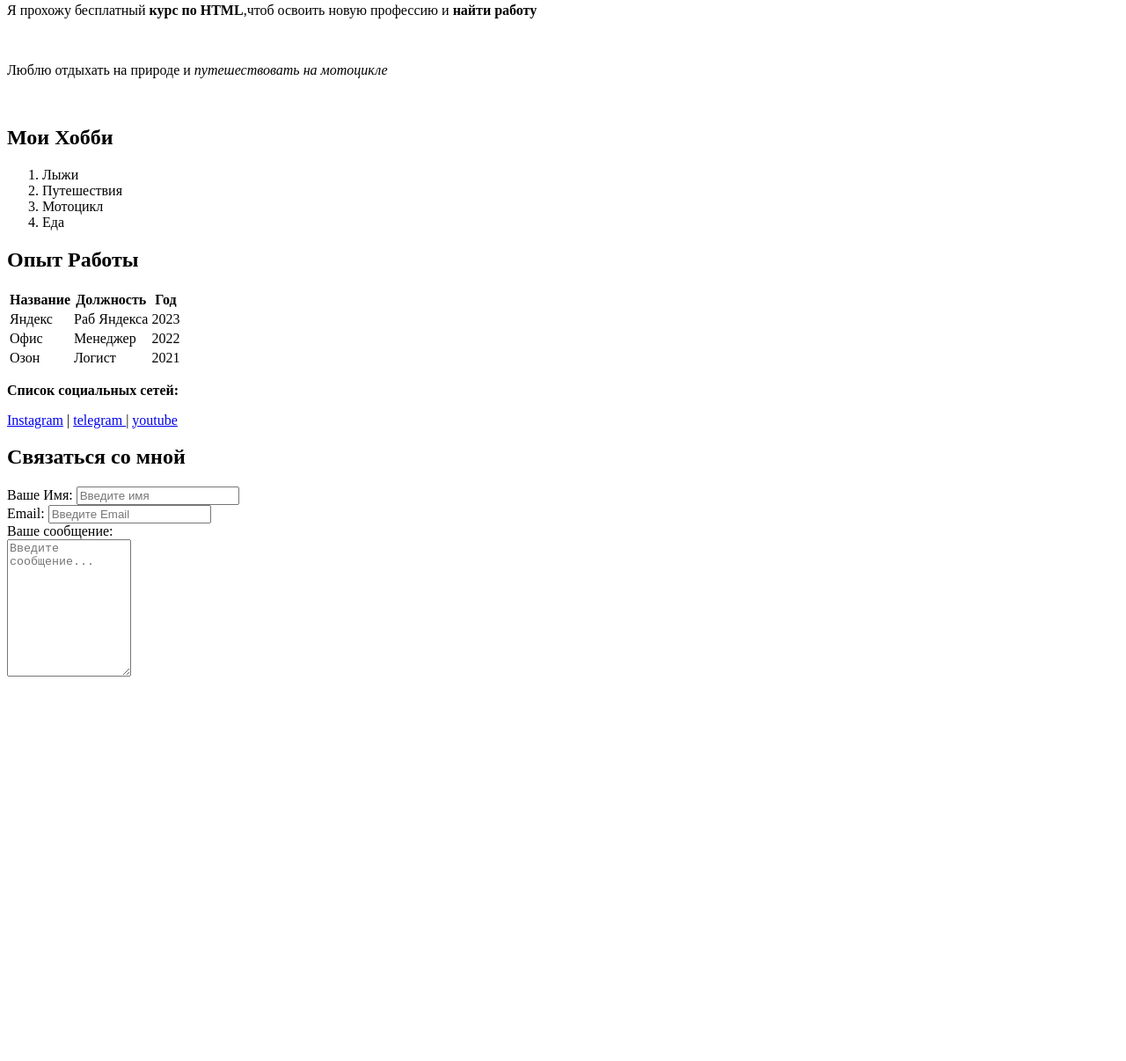
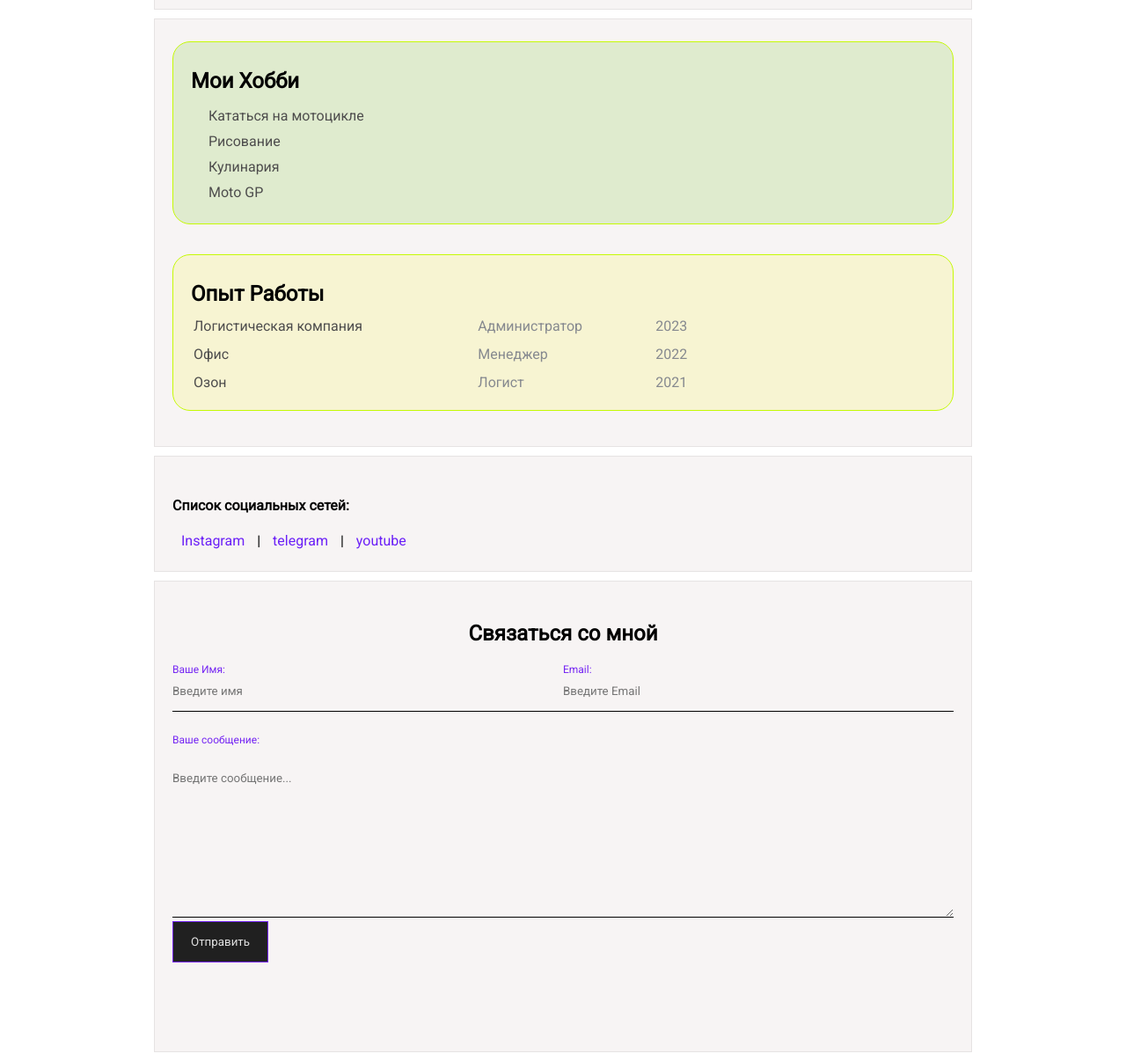
Before and after one commit to SvetaIl/resume, a plain HTML site: page index.html in a window 1280 px wide. Shown: the part 361-1567 px from the top of the page at 88% size. Before the commit the page ends 1142 px from the top, so only its background shows below. Drawn offline with Linux system fonts and the light colour scheme.

Commit message:
add styles

```diff
--- a/index.html
+++ b/index.html
@@ -6,43 +6,73 @@
     <meta name="description" content="Это резюме ">
     <meta name="keywords" content="html,css,cv,resume">
     <title>Резюме Света И</title>
+    <link rel="stylesheet"href="styles_res.css">
 </head>
+
+
+
 <body>
 
-    <img src="cat_ava2.png" alt="Света И фото">
+    <div class="container">
+
+        <div class="box">
+
+                <div class="info-text">
+
+                            <img src="cat_ava2.png" alt="Света И фото" class="avatar">
+
+                        <div class="info">
+                            <h1>Света И</h1>
+
+                           <p>Я прохожу бесплатный <strong>курс по HTML и CSS</strong>,чтоб освоить новую профессию и <strong>найти работу в абсолютной новой для меня сфере.</strong></p>
+
+                    <p>Это очень интересно <em> и увлекательно. Надеюсь, в скором времени, смогу сделать настоящее резюме со своими проектами. </em></p>
+                </div>
 
 
-    <h1>Света И</h1>
-<p>Я прохожу бесплатный <strong>курс по HTML</strong>,чтоб освоить новую профессию и <strong>найти работу</strong> </p>
+
+
+
+        </div>
+
+        </div>
+
+
+
+
+<div class="box">
+<div class="card bg-green">
+
+<h2>Мои Хобби</h2>
+
+<ol class="list">
+    <li>Кататься на мотоцикле</li>
+    <li>Рисование</li>
+    <li>Кулинария</li>
+    <li>Moto GP</li>
+</ol>
+</div>
 <br>
 
-<p>Люблю отдыхать на природе и <em>путешествовать на мотоцикле</em></p>
-<br>
-
-<h2>Мои Хобби</h2>
-<ol>
-    <li>Лыжи</li>
-    <li>Путешествия</li>
-    <li>Мотоцикл</li>
-    <li>Еда</li>
-</ol>
-
+<div class="card bg-yellow">
 
 <h2>Опыт Работы</h2>
 
-<table>
-    <thead>
+<table class="table">
+  <!-- <thead>
       <tr>
           <th>Название</th>
           <th>Должность</th>
           <th>Год</th>
       </tr>
-    </thead>
+  </thead> -->
+</div>
+
 
   <tbody>
   <tr>
-        <td>Яндекс </td>
-        <td>Раб Яндекса </td>
+      <td>Логистическая компания </td>
+      <td>Администратор </td>
       <td>2023 </td>
   </tr>
   <tr>
@@ -57,38 +87,60 @@
   </tr>
 </tbody>
 </table>
+</div>
+
+</div>
 
 
-<p>
-    <strong>Список социальных сетей:</strong>
-</p>
+<div class="box">
+ <h4><strong>Список социальных сетей:</strong></h4>
 
+<nav class="navbar">
     <a href="http://instagram.com" target="_blank"> Instagram</a>
     |
     <a href="http://telegram.org" target="_blank">telegram </a>
     |
     <a href="http://youtube.com" target="_blank">youtube</a>
-
- <h2>Связаться со мной</h2>
- <form action=""></form>
- <div>
-<label for="name">Ваше Имя:</label>
-<input type="name" id="name" placeholder="Введите имя">
+</nav>
 
 </div>
 
- <div>
+
+
+ <div class="box">
+
+  <form action="f" class="form">
+    <h2>Связаться со мной</h2>
+
+
+<div class="form-row">
+    <div class="form-group">
+        <label for="name">Ваше Имя:</label>
+        <input type="name" id="name" placeholder="Введите имя">
+    </div>
+
+    <div class="form-group">
         <label for="email">Email:</label>
         <input type="email" id="email" placeholder="Введите Email">
 
     </div>
-     <div>
+</div>
 
+<div class="form-group">
     <label for="message"> Ваше сообщение:</label>
     <br>
-        <textarea id="message"   cols="15" rows="10" placeholder="Введите сообщение..."></textarea>
+    <textarea id="message"   cols="35" rows="10" placeholder="Введите сообщение..."></textarea>
 
 </div>
 
+    <input class="btn" type="submit" value="Отправить"></input>
+    </form>
+    <br>
+    <br>
+    <br>
+    <br>
+    </div>
+
+
 </body>
 </html>
--- /dev/null
+++ b/styles_res.css
@@ -0,0 +1,190 @@
+
+@import url('https://fonts.googleapis.com/css2?family=Roboto&display=swap');
+
+
+
+body{
+    font-family: 'Roboto','sans-serif';
+    font-size: 16;
+    font-weight: normal;
+    background-color:rgb(255, 255, 255);
+    color:#131212;
+   }
+
+.card{
+   border: 0.7px solid rgb(197, 250, 4);
+   border-radius: 20px;
+   padding: 10px 20px;
+   margin-bottom: 15px;
+   color:#4e4d4d;
+}
+
+.card h2{
+    margin-bottom: 10px;
+    color:#000000
+}
+
+.bg-yellow{
+    background:#F7F4D2;
+}
+
+
+.bg-green{
+    background:#DFEBCE;
+    /* padding: 20px; */
+
+}
+
+.container{
+ max-width: 950px;
+ margin:auto;
+ padding-top:20px;
+
+}
+
+.box{
+     background:rgb(247, 244, 244);
+    color:black;
+    padding: 25px 20px;
+     border: 1px solid rgb(230, 227, 227);
+    margin: 10px;
+
+    }
+
+    .avatar{
+        border-radius: 15px;
+        box-shadow: 4px 4px 15px rgba(0, 0, 0, .25);
+    }
+    .info-text{
+        margin-bottom:10px;
+        display: flex;
+
+   }
+   .info{
+       margin-left: 30px;
+       width: 50%;
+   }
+
+   .info p{
+       font-style:normal;
+       font-weight: bold;
+       color: #86898f;
+       margin: 10px;
+   }
+
+
+   @media(max-width:550px){
+       .info-text{
+          display: block;
+          text-align: center;
+       }
+      }
+
+
+    a{
+        color:rgb(107, 32, 247);
+        text-decoration:none;
+    }
+     a:hover{
+        color:#f0bb2b;
+        text-decoration:underline;
+    }
+    a:active{
+        color:red;
+    }
+    a:visited{
+        color:rgb(173, 175, 173);
+    }
+
+    .btn{
+        background:#202020;
+        padding: 15px 20px;
+        color:#e0e0e0;
+        border: 1px solid #7526f3;
+        font-family: inherit;
+        cursor: pointer;
+
+    }
+    .btn:hover{
+        opacity: 0.8;
+    }
+
+    .list{
+       padding: 0 20px;
+        list-style: none;
+
+    }
+    .list li{
+        margin-bottom: 10px;
+    }
+    .table{
+        width: 70%;
+    }
+    .table td{
+        padding-bottom: 10px;
+    }
+
+    .table td:nth-child(2),
+     .table td:nth-child(3) {
+     color: #86898f;
+     }
+
+
+    .navbar a{
+        margin: 10px;
+        padding: 10x;
+    }
+
+    .form h2{
+        text-align: center;
+
+    }
+
+    .form-row{
+        margin-bottom: 10px;
+        display: flex;
+    }
+    .form-row
+    .form-group{
+     margin-right: 15px;
+      width: 50%;
+
+     }
+
+    .form-row
+    .form-group:last-child{
+    margin-right: 0;
+    }
+
+    @media(max-width:550px){
+    .form-row{
+        display: block;
+    }
+    }
+    .form-row
+    .form-group{
+    width: 100%;
+    margin-right: 0;
+    margin-bottom: 15px;
+    }
+
+
+
+   .form-group label{
+     display: block;
+     font-size: 12px;
+     color:#7526f3
+   }
+
+   .form-group input,
+   .form-group textarea{
+    width: 100%;
+    box-sizing: border-box;
+    border:none;
+    background:transparent;
+    border-bottom: 1px solid #000000;
+    color:#4e4d4d;
+    padding: 10px 0 15px;
+    outline: none;
+    font-family: inherit;
+}
```
Lines whose indentation alone changed are shown as unchanged.
